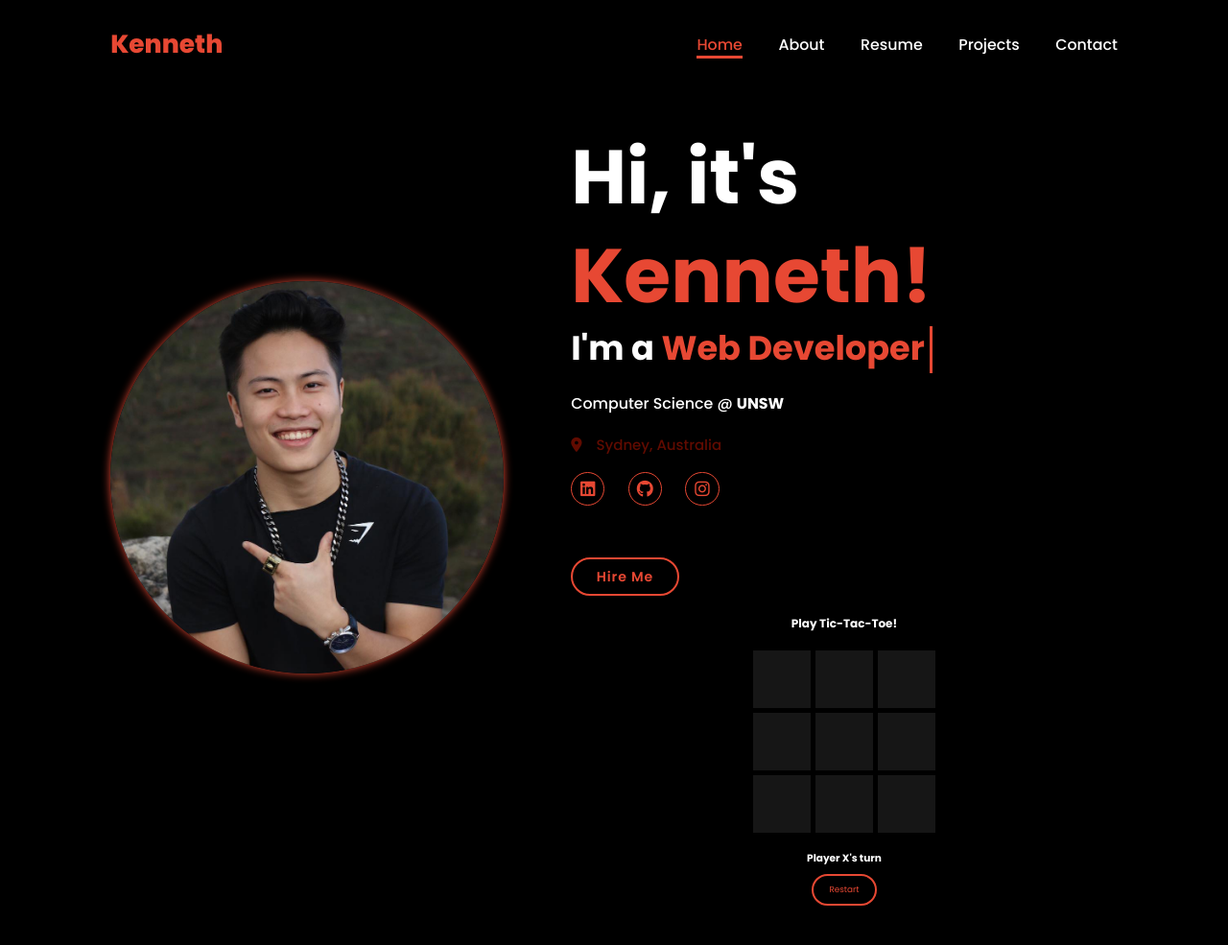
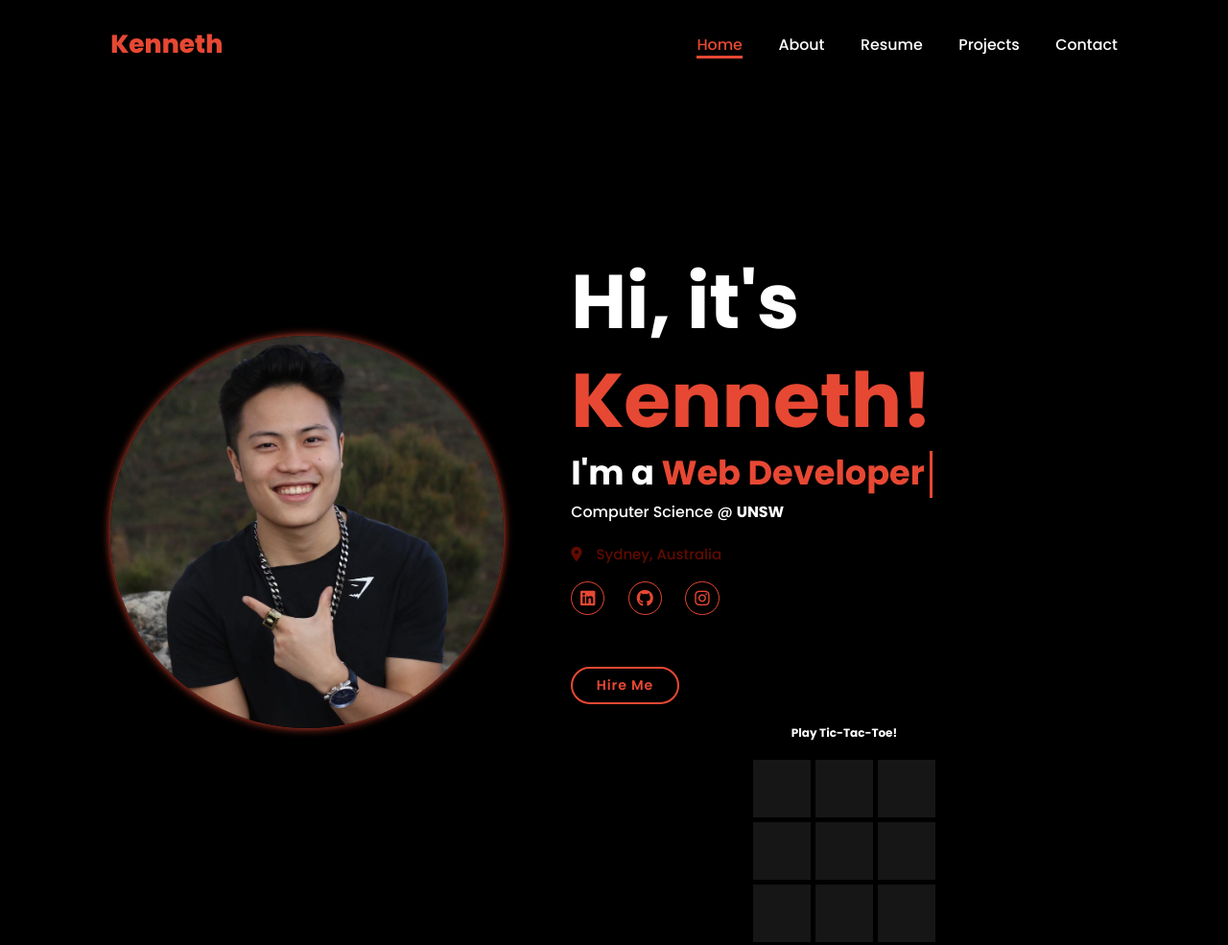
Before and after one commit to maegiko/my-portfolio, a plain HTML site: page index.html in a window 1280 px wide. Shown: the top 985 px of the page at 96% size. Drawn offline with nearby package versions, Linux system fonts and the light colour scheme; a web font is replaced by a local one.

Commit message:
Fixed scaling

```diff
--- a/static/style.css
+++ b/static/style.css
@@ -174,7 +174,7 @@ span {
 .home-content p {
   font-size: 1.8rem;
   font-weight: 500;
-  margin-top: 25px;
+  margin-top: 5px;
 }
 
 .social-icon a {
@@ -326,6 +326,12 @@ span {
   .home-img img {
     width: 70vw;
     margin-top: 4rem;
+  }
+}
+
+@media (min-width: 996px) {
+  .home-content {
+    margin-top: 220px;
   }
 }
 
@@ -1265,10 +1271,6 @@ span {
   font-weight: bold;
 }
 
-.home-content {
-  margin-top: 90px;
-}
-
 .tic-tac {
   font-size: 12px;
   text-align: center;
```
